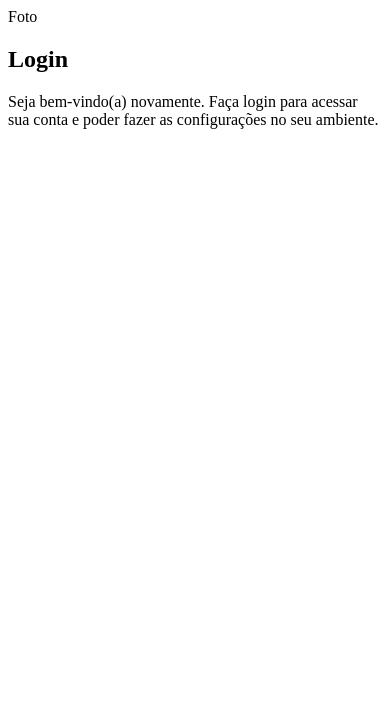
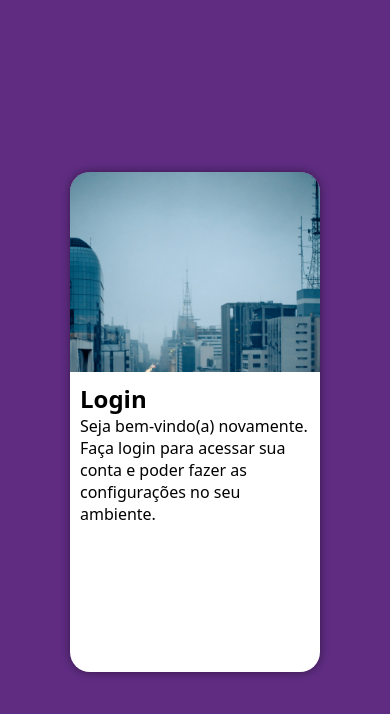
Before and after one commit to portella0803/tela_de_login_responsiva, a plain HTML site: page index.html in a window 390 px wide. Drawn offline with Linux system fonts and the light colour scheme.

Commit message:
mobile-first

```diff
--- a/estilos/style.css
+++ b/estilos/style.css
@@ -5,3 +5,52 @@
     Verde: #49a09d
     Lilás: #5f2c82
 */
+
+:root{
+    --verde: #49a09d;
+    --lilas: #5f2c82;
+}
+
+*{
+    font-family: system-ui, -apple-system, BlinkMacSystemFont, 'Segoe UI', Roboto, Oxygen, Ubuntu, Cantarell, 'Open Sans', 'Helvetica Neue', sans-serif;
+    margin: 0;
+    padding: 0;
+    box-sizing: border-box;
+}
+
+body, html{
+    background-color: var(--lilas);
+    height: 100vh;
+    width: 100vw;
+}
+
+main{
+    position: relative;
+    height: 100vh;
+    width: 100vw;
+}
+
+#login{
+    position: absolute;
+    top: 50%;
+    left: 50%;
+    transform: translate(-50%, -50%);
+    background-color: #ffff;
+    width: 250px;
+    height: 500px;
+    border-radius: 20px;
+    overflow: hidden;
+    box-shadow: 0px 0px 10px rgba(0, 0, 0, 0.450);
+}
+
+#imagem{
+    background: #5f2c82 url(../imagens/pexels-matheus-souza-3693599.jpg) no-repeat;
+    background-size: cover;
+    height: 200px;
+    display: block;
+}
+
+#formulario{
+    display: block;
+    padding: 10px;
+}
--- a/index.html
+++ b/index.html
@@ -11,7 +11,6 @@
     <main>
         <section id="login">
             <div id="imagem">
-                Foto
             </div>
             <div id="formulario">
                 <h1>Login</h1>
```
